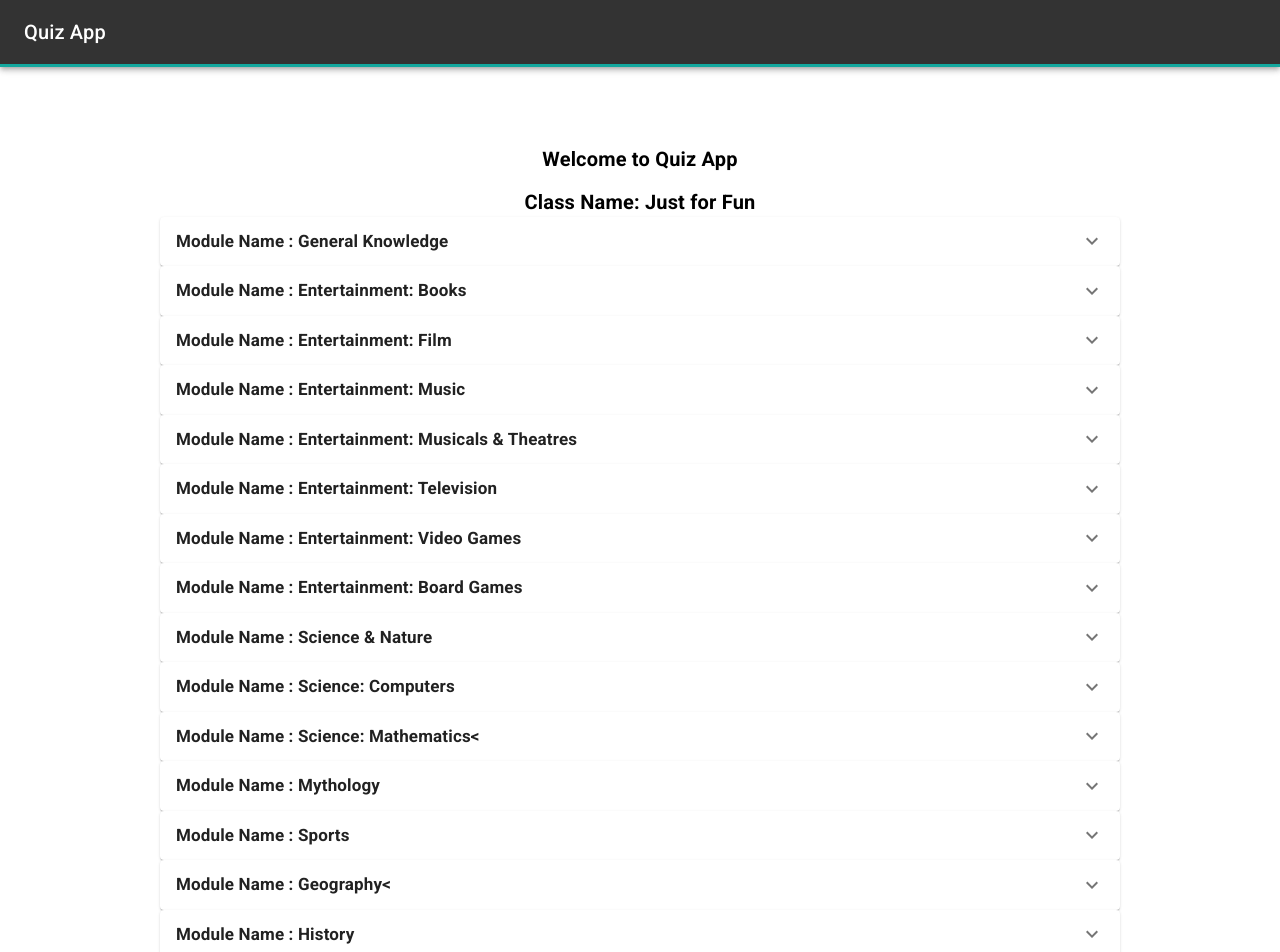
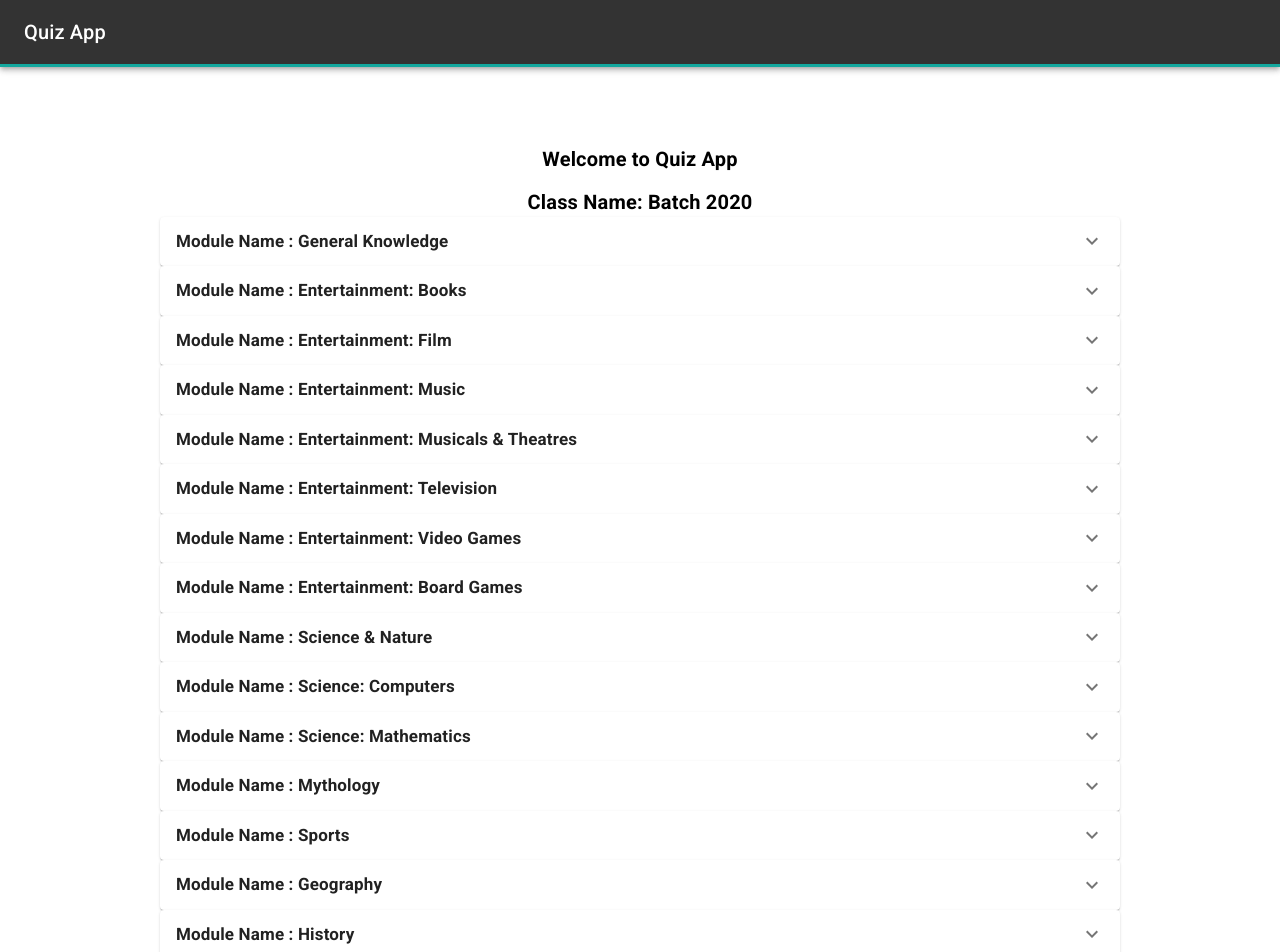
Before and after one commit to uzairbangee/QuizAppTypeScript, a React (Create React App) app: page / in a window 1280 px wide. Shown: the top 952 px of the page. Built offline with nearby package versions, Linux system fonts and the light colour scheme.

Commit message:
title change and css change

```diff
--- a/public/index.html
+++ b/public/index.html
@@ -27,7 +27,7 @@
       work correctly both with client-side routing and a non-root public URL.
       Learn how to configure a non-root public URL by running `npm run build`.
     -->
-    <title>React App</title>
+    <title>Quiz App</title>
   </head>
   <body>
     <noscript>You need to enable JavaScript to run this app.</noscript>
--- a/src/Components/Category.tsx
+++ b/src/Components/Category.tsx
@@ -34,7 +34,7 @@ const Category = () => {
                 Welcome to Quiz App
             </Typography>
             <Typography className={classes.headingMain}>
-                Class Name: Just for Fun
+                Class Name: Batch 2020
             </Typography>
             <div style={{width : '75%'}}>
                 {
--- a/src/Components/Mode.tsx
+++ b/src/Components/Mode.tsx
@@ -50,7 +50,7 @@ const Mode = (props : ModePropType) => {
                         <b>Quiz Duration :</b> 10 minutes
                     </Typography>
 
-                    <Link to={`/quiz/${props.ids}/${props.mode}`}>
+                    <Link to={`/quiz/${props.ids}/${props.mode}`} style={{textDecoration: 'none'}}>
                         <Button variant="contained" className={classes.button}>
                             Start Quiz
                         </Button>
--- a/src/data.ts
+++ b/src/data.ts
@@ -45,7 +45,7 @@ export const data: dataType[] = [
         id : "18"
     },
     {
-        name : "Science: Mathematics<",
+        name : "Science: Mathematics",
         id : "19"
     },
     {
@@ -57,7 +57,7 @@ export const data: dataType[] = [
         id : "21"
     },
     {
-        name : "Geography<",
+        name : "Geography",
         id : "22"
     },
     {
@@ -69,7 +69,7 @@ export const data: dataType[] = [
         id : "24"
     },
     {
-        name : "Art<",
+        name : "Art",
         id : "25"
     },
     {
```
